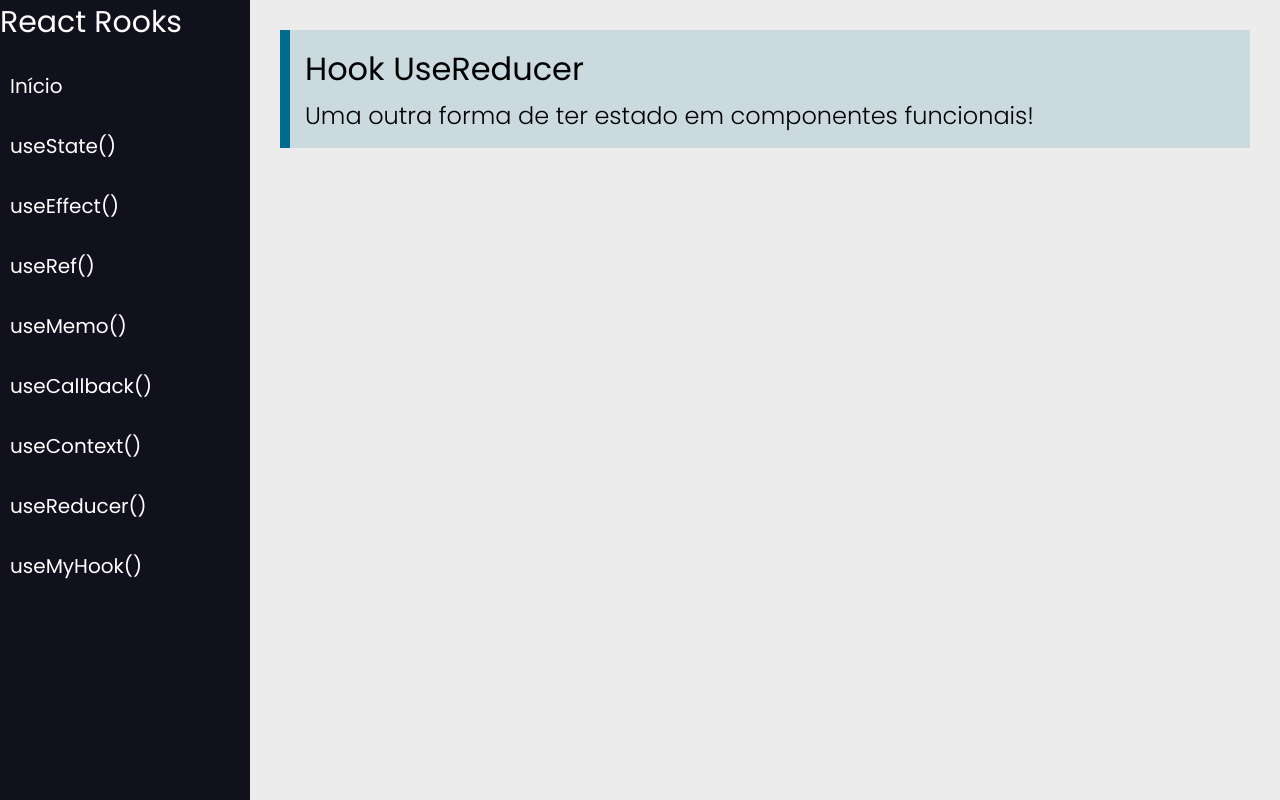
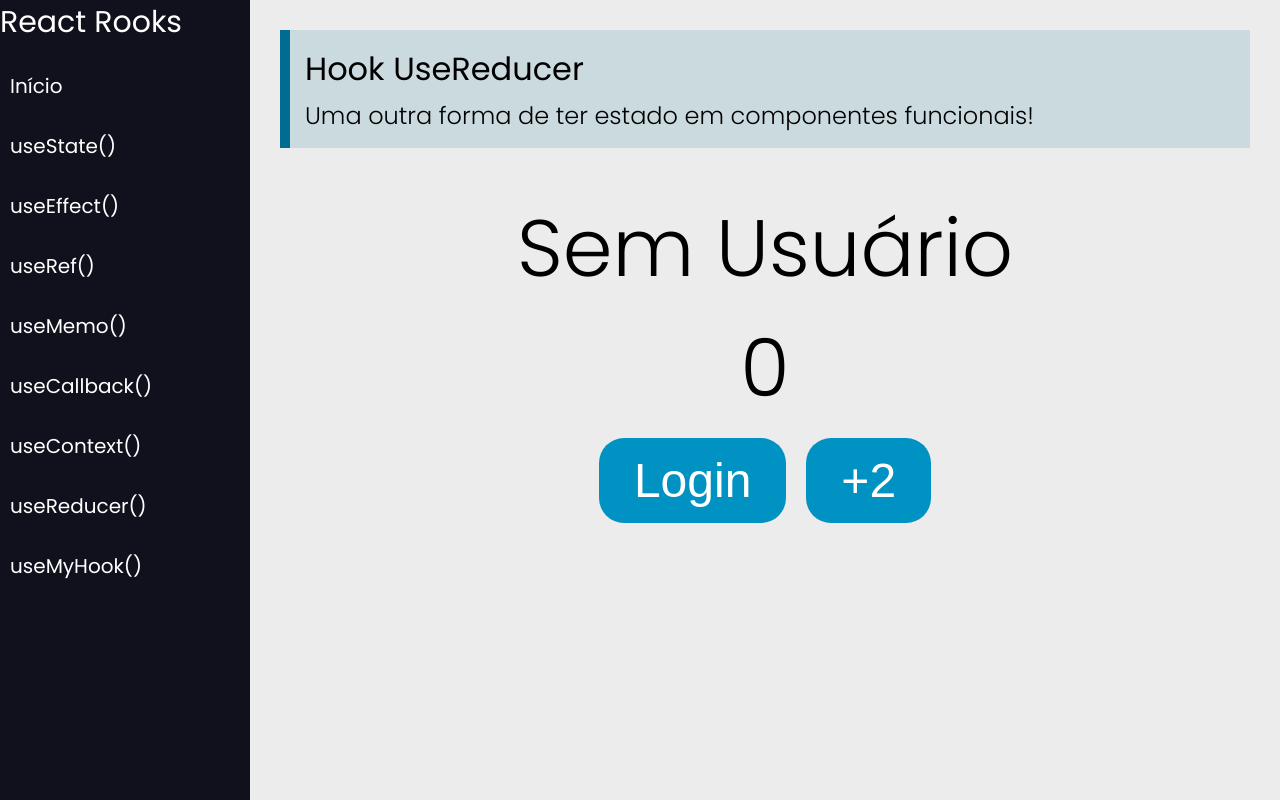
Before and after one commit to ketlynsantos/Hooks, a React (Create React App) app: page /useReducer in a window 1280 px wide. Built offline with nearby package versions, Linux system fonts and the light colour scheme.

Commit message:
useReducer

```diff
--- a/src/views/examples/UseReducer.jsx
+++ b/src/views/examples/UseReducer.jsx
@@ -1,13 +1,46 @@
-import React from 'react'
+import React, { useReducer } from 'react'
 import PageTitle from '../../components/layout/PageTitle'
 
+const initialState = {
+    user: null,
+    //foco...
+    number: 0
+}
+
+//Pegar o estado atual e evoluir para cada ação/mudança
+function reducer(state, action) {
+    //toda ação tem pelo menos o atributo tipo
+    switch(action.type) {
+        case 'add2Number':
+            return {...state, number: state.number + 2}
+        case  'login':
+            return {...state, user: {name: action.payload }}
+        default:
+            return state
+    }
+}
+
 const UseReducer = (props) => {
+
+    const [state, dispatch] = useReducer(reducer, initialState)
+
     return (
         <div className="UseReducer">
             <PageTitle
                 title="Hook UseReducer"
-                subtitle="Uma outra forma de ter estado em componentes funcionais!"
-            />
+                subtitle="Uma outra forma de ter estado em componentes funcionais!"/>
+
+            <div className="center">
+                {state.user ?
+                    <span className="text">{ state.user.name }</span>
+                    : <span className="text">Sem Usuário</span>
+                }
+                <span className="text">{ state.number }</span>
+                <div>
+                    <button className="btn" onClick={() => dispatch({type: 'login', payload: 'Maria'})}>Login</button>
+                    <button className="btn" onClick={() => dispatch({type: 'add2Number'})}>+2</button>
+                </div>
+            </div>
         </div>
     )
 }
```
